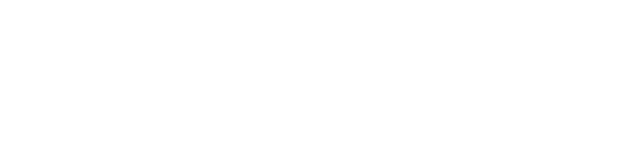
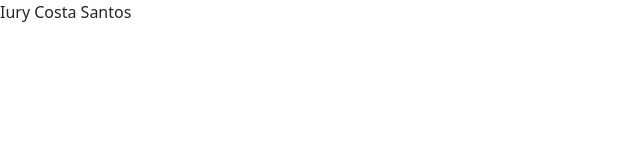
Before and after one commit to webpxl/41dvo1070-werkplekleren-1-portfolio-25-26-grdvo-IuryCostaSantos, a plain HTML site: page index.html in a window 1280 px wide. Shown: the whole page, without its empty margins (0-640 px from the left). Drawn offline with nearby package versions, Linux system fonts and the light colour scheme.

Commit message:
P tag met mijn naam toegevoegd

```diff
--- a/index.html
+++ b/index.html
@@ -6,8 +6,11 @@
           content="width=device-width, user-scalable=no, initial-scale=1.0, maximum-scale=1.0, minimum-scale=1.0">
     <meta http-equiv="X-UA-Compatible" content="ie=edge">
     <title>Title</title>
+
+    <!-- Bootstrap CSS (from CDN) -->
+    <link href="https://cdn.jsdelivr.net/npm/bootstrap@5.3.2/dist/css/bootstrap.min.css" rel="stylesheet">
 </head>
 <body>
-
+<p>Iury Costa Santos</p>
 </body>
 </html>
```
